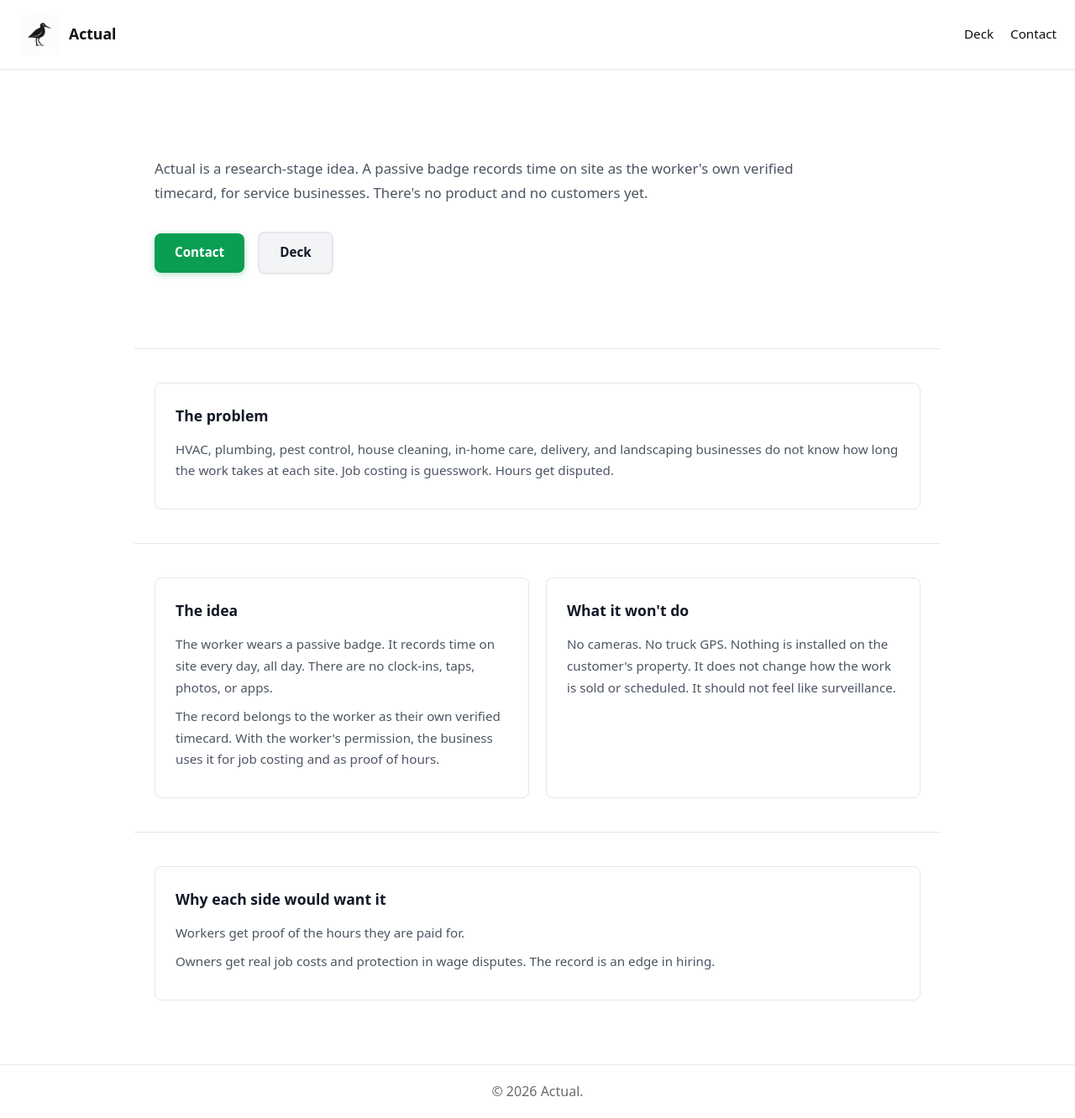
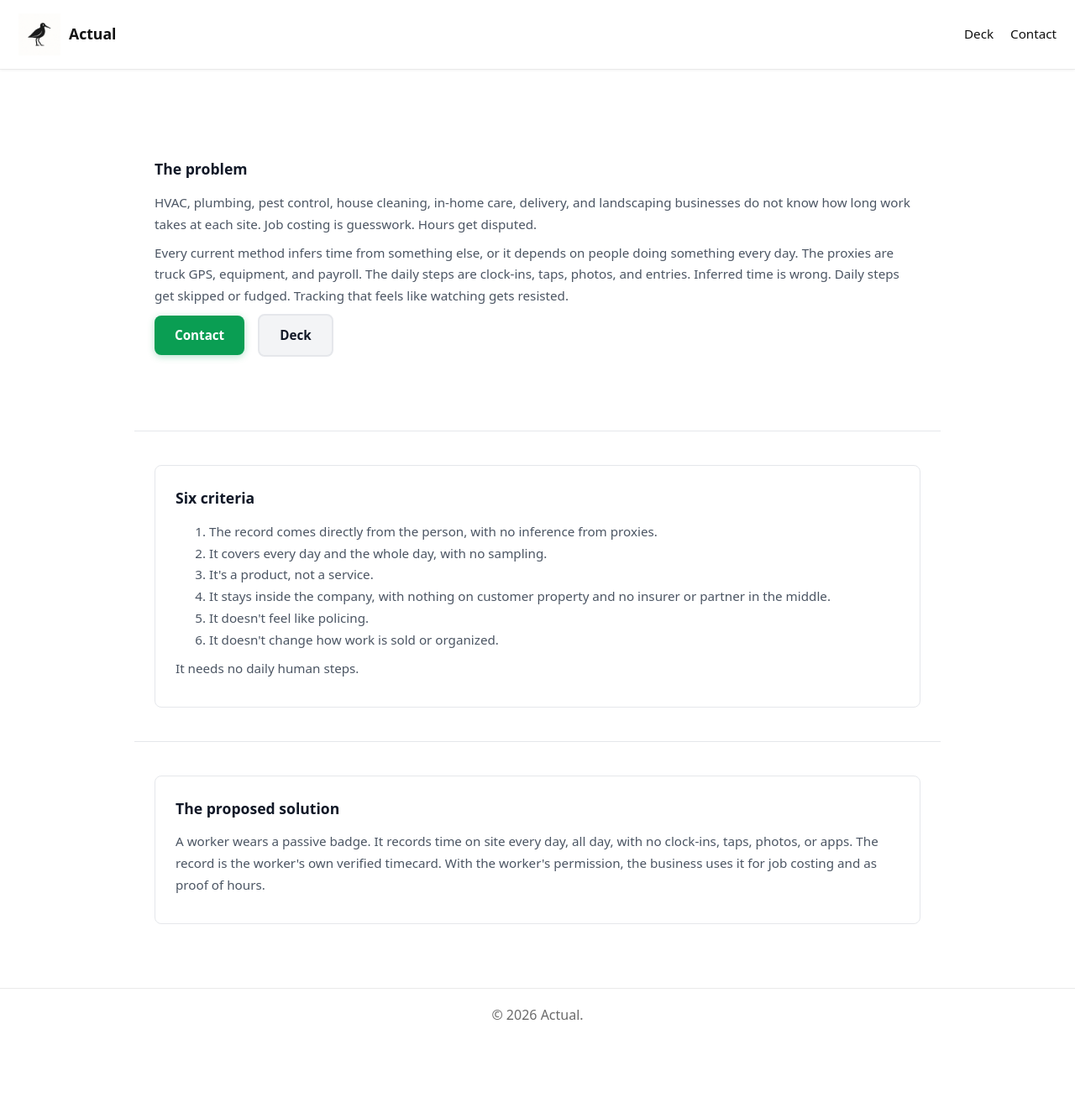
Before and after one commit to greg-e/limosa.work, a Jekyll site: the page built from index.html, in a window 1280 px wide and 1332 px high. Shown: the whole window at 84% size. Built offline with Jekyll 4.4.1, drawn with Linux system fonts in a browser that asks for light colours.

Commit message:
Limit the landing page to problem, criteria, and badge
Drop the status lines and the case for each side. State why current
methods fail, list the six criteria, and describe the passive badge.

Co-authored-by: Greg Ehrenberg <greg-e@users.noreply.github.com>

```diff
--- a/index.html
+++ b/index.html
@@ -5,8 +5,12 @@ title: Home
 <main class="actual actual-page">
   <section class="actual-hero">
     <div class="actual-container">
-      <p class="actual-hero-subtitle">
-        Actual is a research-stage idea. A passive badge records time on site as the worker's own verified timecard, for service businesses. There's no product and no customers yet.
+      <h2 class="actual-card-title">The problem</h2>
+      <p class="actual-card-body">
+        HVAC, plumbing, pest control, house cleaning, in-home care, delivery, and landscaping businesses do not know how long work takes at each site. Job costing is guesswork. Hours get disputed.
+      </p>
+      <p class="actual-card-body">
+        Every current method infers time from something else, or it depends on people doing something every day. The proxies are truck GPS, equipment, and payroll. The daily steps are clock-ins, taps, photos, and entries. Inferred time is wrong. Daily steps get skipped or fudged. Tracking that feels like watching gets resisted.
       </p>
       <div class="actual-hero-actions">
         <a class="btn-primary" href="/pages/contact.html">Contact</a>
@@ -18,30 +22,16 @@ title: Home
   <section class="actual-strip">
     <div class="actual-container">
       <div class="actual-card">
-        <h2 class="actual-card-title">The problem</h2>
-        <p class="actual-card-body">
-          HVAC, plumbing, pest control, house cleaning, in-home care, delivery, and landscaping businesses do not know how long the work takes at each site. Job costing is guesswork. Hours get disputed.
-        </p>
-      </div>
-    </div>
-  </section>
-
-  <section class="actual-strip">
-    <div class="actual-container actual-strip-grid">
-      <div class="actual-card">
-        <h2 class="actual-card-title">The idea</h2>
-        <p class="actual-card-body">
-          The worker wears a passive badge. It records time on site every day, all day. There are no clock-ins, taps, photos, or apps.
-        </p>
-        <p class="actual-card-body">
-          The record belongs to the worker as their own verified timecard. With the worker's permission, the business uses it for job costing and as proof of hours.
-        </p>
-      </div>
-      <div class="actual-card">
-        <h2 class="actual-card-title">What it won't do</h2>
-        <p class="actual-card-body">
-          No cameras. No truck GPS. Nothing is installed on the customer's property. It does not change how the work is sold or scheduled. It should not feel like surveillance.
-        </p>
+        <h2 class="actual-card-title">Six criteria</h2>
+        <ol class="actual-card-body">
+          <li>The record comes directly from the person, with no inference from proxies.</li>
+          <li>It covers every day and the whole day, with no sampling.</li>
+          <li>It's a product, not a service.</li>
+          <li>It stays inside the company, with nothing on customer property and no insurer or partner in the middle.</li>
+          <li>It doesn't feel like policing.</li>
+          <li>It doesn't change how work is sold or organized.</li>
+        </ol>
+        <p class="actual-card-body">It needs no daily human steps.</p>
       </div>
     </div>
   </section>
@@ -49,12 +39,9 @@ title: Home
   <section class="actual-strip">
     <div class="actual-container">
       <div class="actual-card">
-        <h2 class="actual-card-title">Why each side would want it</h2>
+        <h2 class="actual-card-title">The proposed solution</h2>
         <p class="actual-card-body">
-          Workers get proof of the hours they are paid for.
-        </p>
-        <p class="actual-card-body">
-          Owners get real job costs and protection in wage disputes. The record is an edge in hiring.
+          A worker wears a passive badge. It records time on site every day, all day, with no clock-ins, taps, photos, or apps. The record is the worker's own verified timecard. With the worker's permission, the business uses it for job costing and as proof of hours.
         </p>
       </div>
     </div>
```
